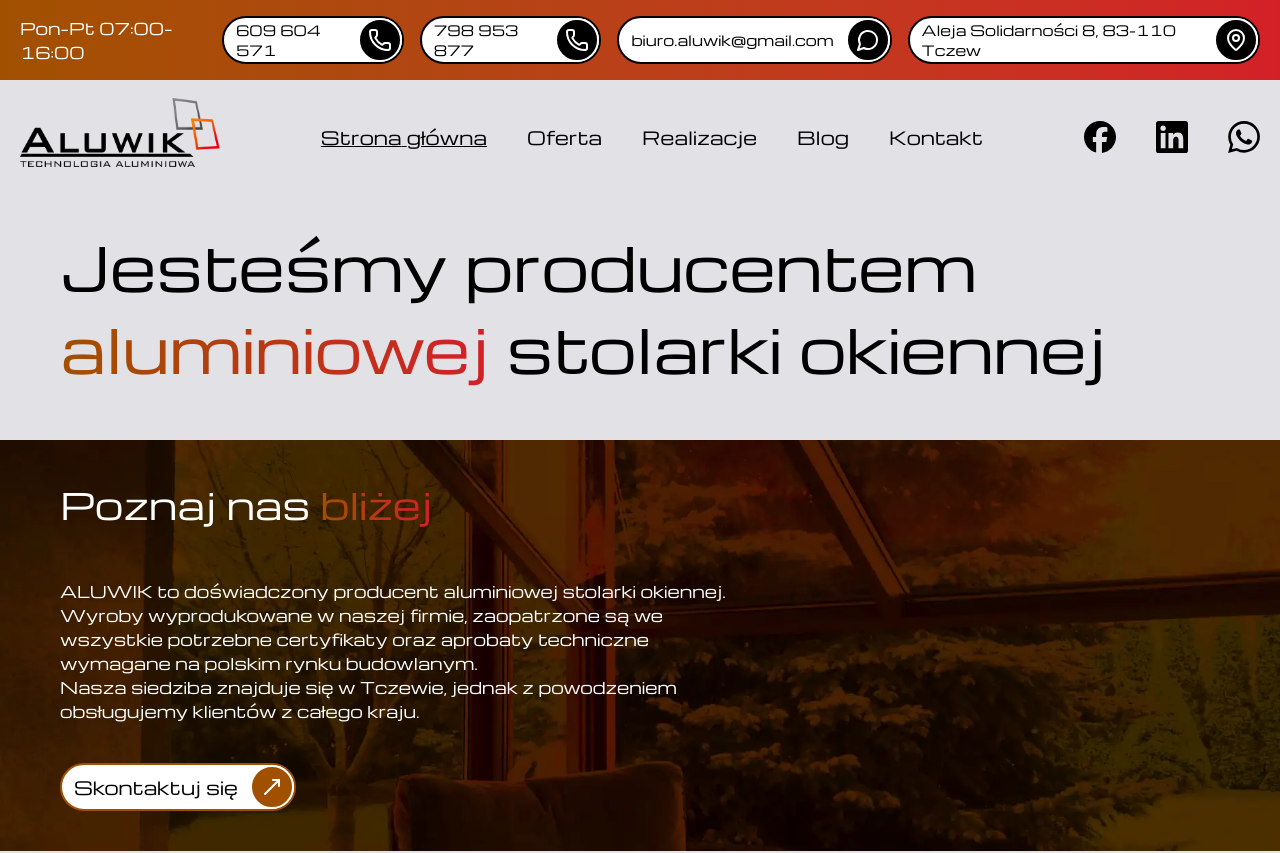
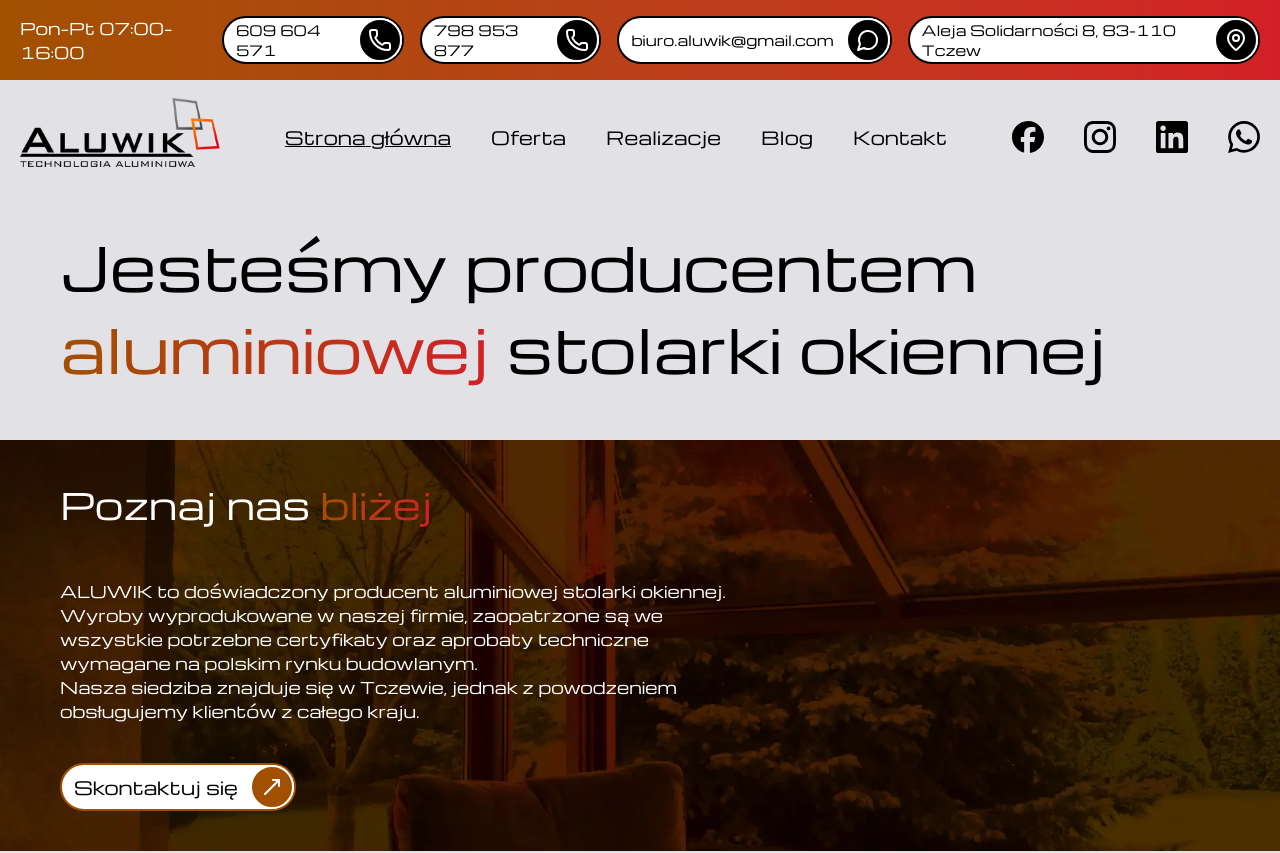
Before and after one commit to RIP-Tear/Aluwik-frontend, a Next.js app: page / in a window 1280 px wide. Shown: the top 853 px of the page. Built offline with nearby package versions, Linux system fonts and the light colour scheme.

Commit message:
Dodanie przekierowanie do profilu Instagram

```diff
--- a/src/components/molecules/footer/Footer.tsx
+++ b/src/components/molecules/footer/Footer.tsx
@@ -1,5 +1,5 @@
 import { ChevronRight } from "lucide-react";
-import { SiFacebook, SiLinkedin, SiWhatsapp } from "react-icons/si";
+import { SiFacebook, SiInstagram, SiLinkedin, SiWhatsapp } from "react-icons/si";
 import Link from "next/link";
 import clsx from "clsx";
 import React, { useState } from "react";
@@ -92,6 +92,15 @@ export const Footer = () => {
                 <SiFacebook size={24} />
               </Link>
               <Link
+                href="https://www.instagram.com/aluwik_pl/"
+                className="cursor-active transition hover:scale-105"
+                target="_blank"
+                rel="noopener noreferrer"
+                aria-label="Odwiedź nasz profil na Instagramie (otwiera się w nowej karcie)"
+              >
+                <SiInstagram size={24} />
+              </Link>
+              <Link
                 href="https://www.linkedin.com/company/aluwik-technologia-aluminiowa/?viewAsMember=true"
                 className=" cursor-active transition hover:scale-105"
                 target="_blank"
--- a/src/components/molecules/navbar/Navbar.tsx
+++ b/src/components/molecules/navbar/Navbar.tsx
@@ -6,7 +6,7 @@ import Link from "next/link";
 import { useRouter } from "next/router";
 import { useState } from "react";
 import { Button } from "@/components/atoms/button/Button";
-import { SiFacebook, SiLinkedin, SiWhatsapp } from "react-icons/si";
+import { SiFacebook, SiInstagram, SiLinkedin, SiWhatsapp } from "react-icons/si";
 
 const navLinks = [
   { href: "/", label: "Strona główna" },
@@ -57,6 +57,15 @@ export const Navbar = () => {
             aria-label="Odwiedź nasz profil na Facebooku (otwiera się w nowej karcie)"
           >
             <SiFacebook size={32} />
+          </Link>
+          <Link
+            href="https://www.instagram.com/aluwik_pl/"
+            target="_blank"
+            rel="noopener noreferrer"
+            className="cursor-active transition hover:scale-105 hover:text-orangeAccent text-black"
+            aria-label="Odwiedź nasz profil na Instagramie (otwiera się w nowej karcie)"
+          >
+            <SiInstagram size={32} />
           </Link>
           <Link
             target="_blank"
--- a/src/components/organisms/contact-page/InformationContact.tsx
+++ b/src/components/organisms/contact-page/InformationContact.tsx
@@ -4,7 +4,7 @@ import { Text } from "@/components/atoms/text/Text";
 import { Mail, MapPin, Phone } from "lucide-react";
 import Link from "next/link";
 import React from "react";
-import { SiFacebook, SiLinkedin, SiWhatsapp } from "react-icons/si";
+import { SiFacebook, SiInstagram, SiLinkedin, SiWhatsapp } from "react-icons/si";
 
 const InformationContact = () => {
   return (
@@ -77,6 +77,16 @@ const InformationContact = () => {
           </Link>
           <Link
             className="flex items-center gap-2 cursor-active hover:underline"
+            href="https://www.instagram.com/aluwik_pl/"
+            target="_blank"
+            rel="noopener noreferrer"
+            aria-label="Odwiedź nasz profil na Instagramie (otwiera się w nowej karcie)"
+          >
+            <SiInstagram size={18} />
+            <Text text="Instagram" size={16} />
+          </Link>
+          <Link
+            className="flex items-center gap-2 cursor-active hover:underline"
             href="https://www.linkedin.com/company/aluwik-technologia-aluminiowa/?viewAsMember=true"
             target="_blank"
             rel="noopener noreferrer"
```
